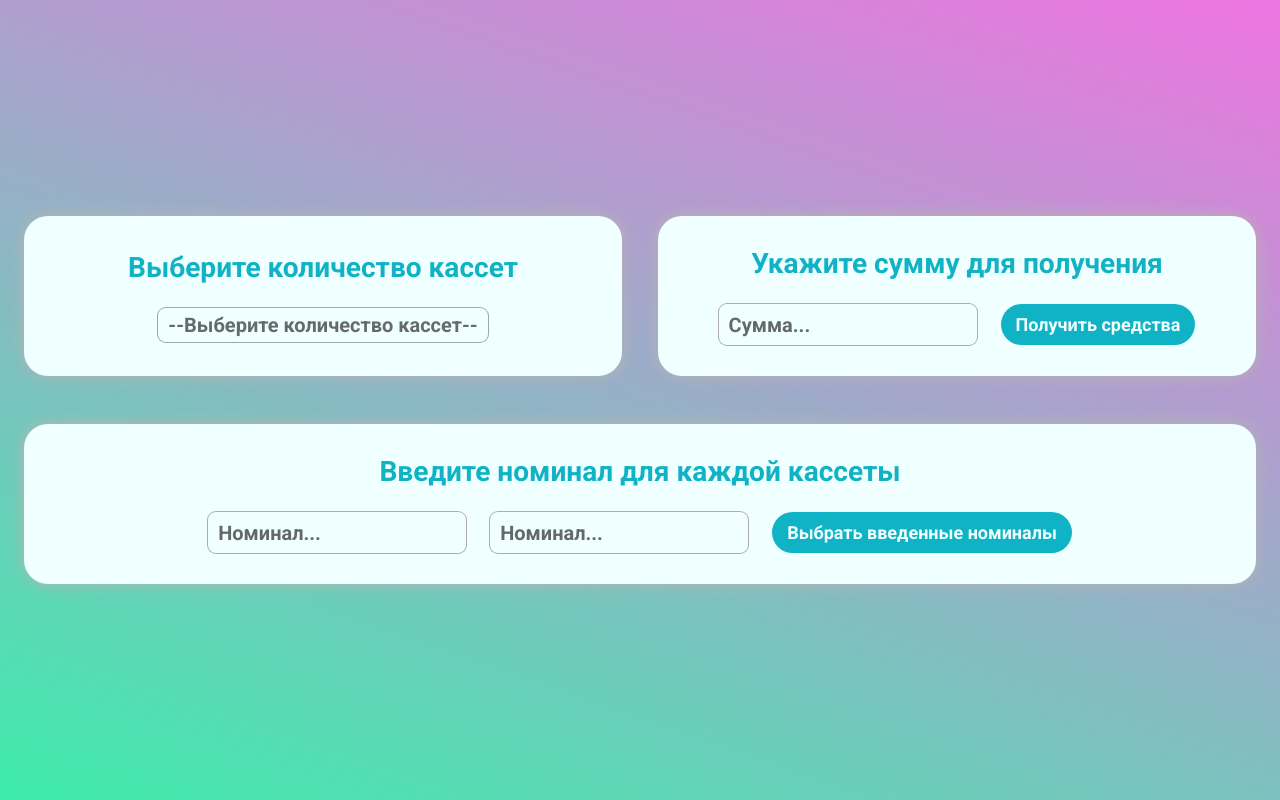
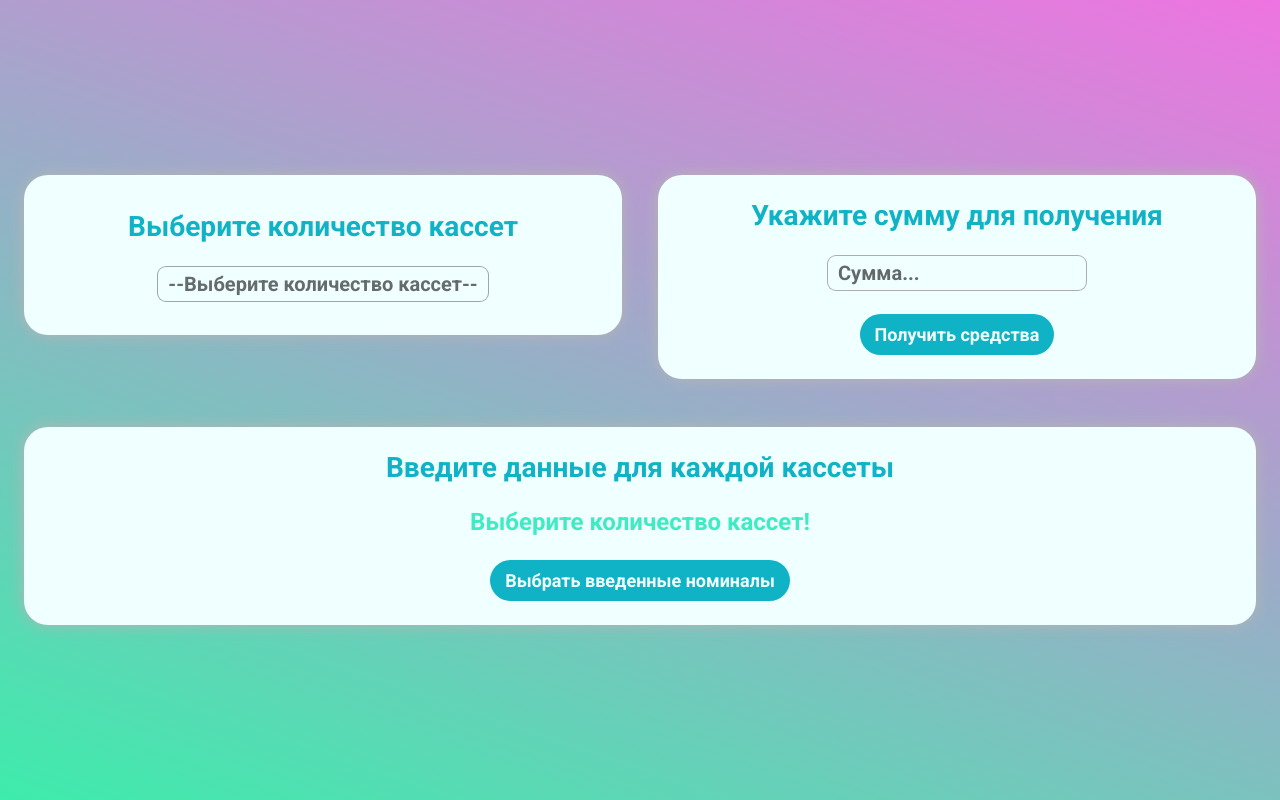
Before and after one commit to ProCodeZero/Exam, a React (Vite) app: page / in a window 1280 px wide. Built offline with nearby package versions, Linux system fonts and the light colour scheme.

Commit message:
get data for every cassette

```diff
--- a/src/App.module.css
+++ b/src/App.module.css
@@ -22,3 +22,7 @@
     align-items: start;
     justify-content: space-between;
 }
+
+.warning {
+    color: #3eecc3;
+}
--- a/src/App.tsx
+++ b/src/App.tsx
@@ -1,40 +1,33 @@
-import { useEffect, useState } from 'react';
+import { useState } from 'react';
 import styles from './App.module.css';
 import Article from './components/Article/Article';
 import Button from './components/Button/Button';
+import CassettesPreset from './components/CassettesPreset/CassettesPreset';
 import Dropdown from './components/Dropdown/Dropdown';
 import Form from './components/Form/Form';
 import Input from './components/Input/Input';
 
 function App() {
-    const [selected, setSelected] = useState('');
-    useEffect(() => {
-        console.log(selected);
-    }, [selected]);
+    // current value of cassettes
+    const [cassettesSelected, setCassettesSelected] = useState('');
+
+    function setArrayFromSelected() {
+        const arr: number[] = [];
+        for (let i = 0; i < Number(cassettesSelected); i++) arr.push(i + 1);
+        return arr;
+    }
+
     return (
         <div className={styles['app-wrapper']}>
             <div className={styles['article-wrapper']}>
                 {/* <!-- Количество номиналов --> */}
                 <Article>
                     <h3>Выберите количество кассет</h3>
-                    {/* <select
-                        className="form-select nominals-select"
-                        name="select"
-                        id="nominal-selector"
-                    >
-                        <option value="">--Выберите количество кассет--</option>
-                        <option value="1">1</option>
-                        <option value="2" selected>
-                            2
-                        </option>
-                        <option value="3">3</option>
-                        <option value="4">4</option>
-                        <option value="5">5</option>
-                        <option value="6">6</option>
-                        <option value="7">7</option>
-                        <option value="8">8</option>
-                    </select> */}
-                    <Dropdown selected={selected} setSelected={setSelected} />
+                    <Dropdown
+                        selected={cassettesSelected}
+                        setSelected={setCassettesSelected}
+                        options={[1, 2, 3, 4, 5, 6, 7, 8]}
+                    />
                 </Article>
                 <Article>
                     <h3>Укажите сумму для получения</h3>
@@ -47,10 +40,42 @@ function App() {
             <div className={styles['article-wrapper']}>
                 <Article>
                     {/* <!-- Номинал для каждой кассеты + количество оставшихся купюр --> */}
-                    <h3>Введите номинал для каждой кассеты</h3>
-                    <Form>
-                        <Input placeholder="Номинал..." type="number" />
-                        <Input placeholder="Номинал..." type="number" />
+                    <h3>Введите данные для каждой кассеты</h3>
+                    <Form
+                        submit={(e) => {
+                            e.preventDefault();
+                            const target = e.currentTarget;
+                            let res = {};
+                            for (let i = 0; i < target.length; i += 3) {
+                                if (i !== target.length - 1) {
+                                    const curNominal = target[i] as HTMLInputElement;
+                                    const curNumber = target[i + 1] as HTMLInputElement;
+                                    const curIsWorking = target[i + 2] as HTMLInputElement;
+                                    res = {
+                                        ...res,
+                                        nominal: curNominal.value,
+                                        details: {
+                                            quantity: curNumber.value,
+                                            isWorking: curIsWorking.checked,
+                                        },
+                                    };
+                                }
+                                console.log(res);
+                            }
+                            // const arr = [];
+                            // for (let i = 0; i < target.length; i++) {
+                            //     const curTg = target[i] as HTMLInputElement;
+                            //     if (curTg.type === 'checkbox') arr.push(curTg.checked);
+                            //     else arr.push(curTg.value);
+                            // }
+                            // console.log(arr);
+                        }}
+                    >
+                        {!cassettesSelected && (
+                            <p className={styles.warning}>Выберите количество кассет!</p>
+                        )}
+                        {!!cassettesSelected &&
+                            setArrayFromSelected().map((el) => <CassettesPreset key={el} />)}
                         <Button>Выбрать введенные номиналы</Button>
                     </Form>
                 </Article>
--- a/src/components/Button/Button.module.css
+++ b/src/components/Button/Button.module.css
@@ -8,6 +8,7 @@
     font-weight: 600;
     color: azure;
     transition: all 0.2s linear;
+    max-width: fit-content;
 }
 
 .button:hover {
--- /dev/null
+++ b/src/components/CassettesPreset/CassettesPreset.module.css
@@ -0,0 +1,13 @@
+.cassettes-setting {
+    display: flex;
+    flex-direction: row;
+    align-items: end;
+    gap: 1.5em;
+}
+.checkbox-label {
+    font-weight: normal;
+    user-select: none;
+    display: flex;
+    gap: 0.8em;
+    justify-content: center;
+}
--- /dev/null
+++ b/src/components/CassettesPreset/CassettesPreset.tsx
@@ -0,0 +1,15 @@
+import Input from '../Input/Input';
+import styles from './CassettesPreset.module.css';
+
+export default function CassettesPreset() {
+    return (
+        <div className={styles['cassettes-setting']}>
+            <Input placeholder="Номинал..." type="number" />
+            <Input placeholder="Количество купюр..." type="number" />
+            <label className={styles['checkbox-label']}>
+                Исправность
+                <Input placeholder="Статус..." type="checkbox" />
+            </label>
+        </div>
+    );
+}
--- a/src/components/Dropdown/Dropdown.tsx
+++ b/src/components/Dropdown/Dropdown.tsx
@@ -4,11 +4,11 @@ import styles from './Dropdown.module.css';
 type Props = {
     selected: string;
     setSelected: Dispatch<SetStateAction<string>>;
+    options: number[] | string[];
 };
 
-export default function Dropdown({ selected, setSelected }: Props) {
+export default function Dropdown({ selected, setSelected, options }: Props) {
     const [isActive, setIsActive] = useState(false);
-    const options = [1, 2, 3, 4, 5, 6, 7, 8];
 
     return (
         <div className={styles.dropdown}>
--- a/src/components/Form/Form.module.css
+++ b/src/components/Form/Form.module.css
@@ -1,5 +1,7 @@
 .form {
     display: flex;
+    flex-direction: column;
     flex-wrap: wrap;
     gap: 1.5rem;
+    align-items: center;
 }
--- a/src/components/Form/Form.tsx
+++ b/src/components/Form/Form.tsx
@@ -2,11 +2,11 @@ import styles from './Form.module.css';
 
 import React from 'react';
 
-type Props = { children: React.ReactNode };
+type Props = { children: React.ReactNode; submit?: (e: React.FormEvent<HTMLFormElement>) => void };
 
-export default function Form({ children }: Props) {
+export default function Form({ children, submit }: Props) {
     return (
-        <form id="set-nominal-form" className={styles.form}>
+        <form onSubmit={submit} id="set-nominal-form" className={styles.form}>
             {children}
         </form>
     );
--- a/src/components/Input/Input.module.css
+++ b/src/components/Input/Input.module.css
@@ -19,3 +19,47 @@
     transition: all 0.2s linear;
     box-shadow: 0px 0px 0px 2px #10b3c5;
 }
+input[type='checkbox'] {
+    -webkit-appearance: none;
+    appearance: none;
+    background-color: var(--form-background);
+    margin: 0;
+
+    font: inherit;
+    color: currentColor;
+    width: 1.15em;
+    height: 1.15em;
+    border: 0.15em solid currentColor;
+    border-radius: 0.15em;
+    transform: translateY(-0.075em);
+
+    display: grid;
+    place-content: center;
+}
+
+input[type='checkbox']::before {
+    content: '';
+    width: 0.65em;
+    height: 0.65em;
+    clip-path: polygon(14% 44%, 0 65%, 50% 100%, 100% 16%, 80% 0%, 43% 62%);
+    transform: scale(0);
+    transform-origin: bottom left;
+    transition: 120ms transform ease-in-out;
+    box-shadow: inset 1em 1em var(--form-control-color);
+    background-color: CanvasText;
+}
+
+input[type='checkbox']:checked::before {
+    transform: scale(1);
+}
+
+input[type='checkbox']:focus {
+    box-shadow: none;
+}
+
+input[type='checkbox']:disabled {
+    --form-control-color: var(--form-control-disabled);
+
+    color: var(--form-control-disabled);
+    cursor: not-allowed;
+}
```
